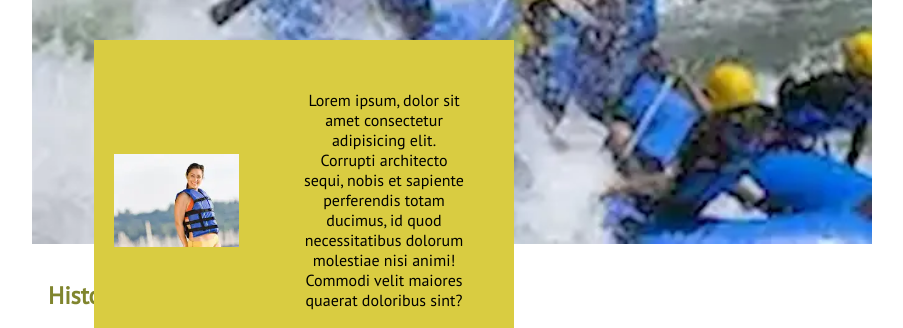
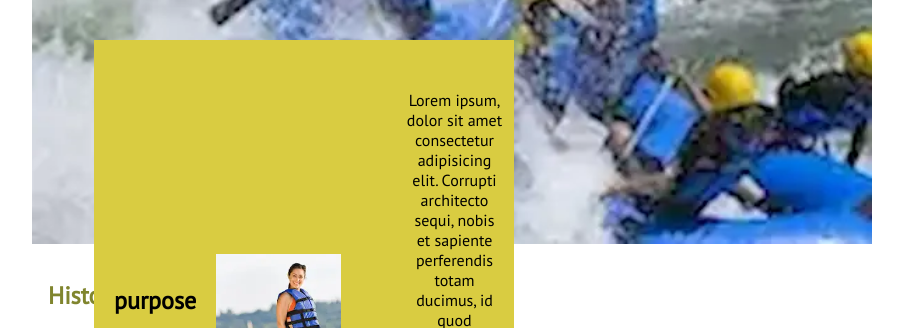
Before and after one commit to moseJIMLOP/wdd130, a plain HTML site: page wwr/about.html in a window 1280 px wide. Shown: the part 459-787 px from the top of the page, without its empty margins (188-1091 px from the left). Drawn offline with Linux system fonts and the light colour scheme.

Commit message:
paragraph

```diff
--- a/wwr/about.html
+++ b/wwr/about.html
@@ -24,6 +24,7 @@
             <img src="images/rafting64_1024.webp" alt="Rafting Image" class="hero-image">
             <h1>DRY OAR</h1>
             <article class="text-box">
+                <h2>purpose</h2>
                 <img src="images/happy.webp" alt="Happy employee">
                 <p>Lorem ipsum, dolor sit amet consectetur adipisicing elit. Corrupti architecto sequi, nobis et sapiente perferendis totam ducimus, id quod necessitatibus dolorum molestiae nisi animi! Commodi velit maiores quaerat doloribus sint?
                 </p>
```
